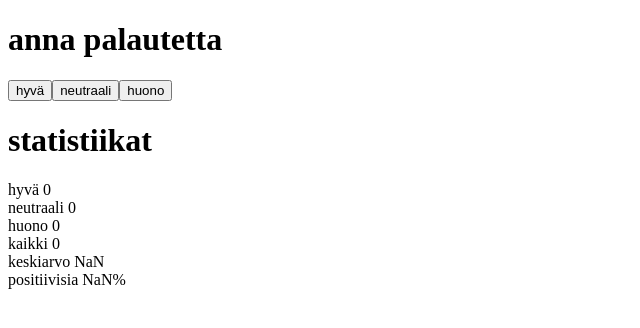
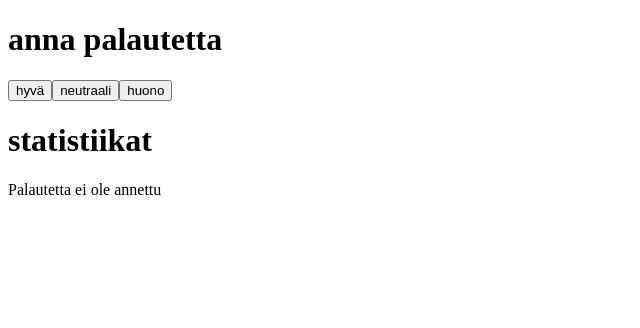
Before and after one commit to jeakaura/fullstack-22, a React (Create React App) app in the folder osa1/unicafe/: page / in a window 1280 px wide. Shown: the top 328 px of the page, without its empty margins (0-640 px from the left). Built offline with nearby package versions, Linux system fonts and the light colour scheme.

Commit message:
unicafe step4

```diff
--- a/osa1/unicafe/src/App.js
+++ b/osa1/unicafe/src/App.js
@@ -14,6 +14,12 @@ const Statistics = ({ good, neutral, bad}) => {
   const all = good + neutral + bad
   const average = (good - bad)/all
   const positive = (good/all)*100
+
+  if (all==0) {
+    return(
+      <div>Palautetta ei ole annettu</div>
+    )
+  } else {
     return(
       <div>
         hyvä {good} <br />
@@ -24,6 +30,7 @@ const Statistics = ({ good, neutral, bad}) => {
         positiivisia {positive}%
       </div>
     )
+  }
 }
 
 const App = () => {
```
Lines whose indentation alone changed are shown as unchanged.
